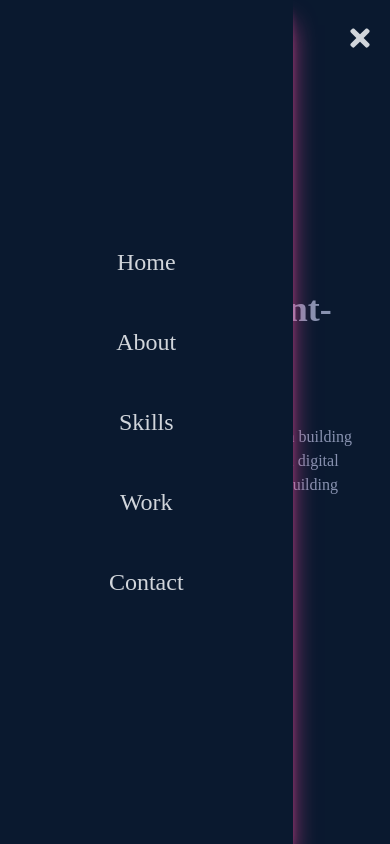
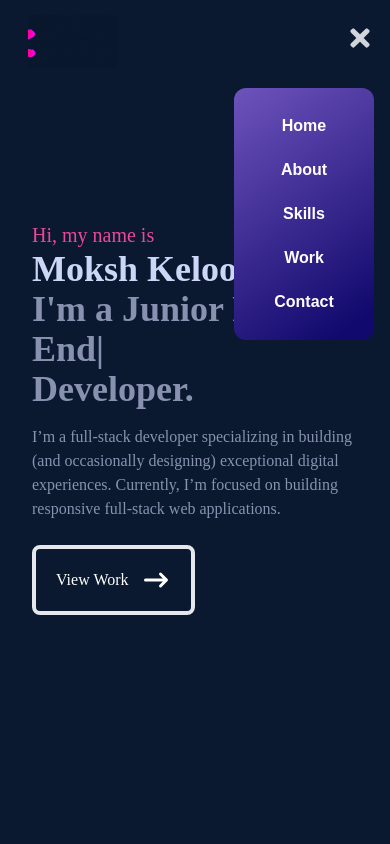
Before and after one commit to mkeloo/A-Portolio-Resume, a React (Create React App) app: page / in a window 390 px wide. Both pictures are taken after a click on the element 360 px from the left and 37 px from the top of the page. Shown: the top 844 px of the page. Built offline with nearby package versions, Linux system fonts and the light colour scheme; the HTML template or start-up script is replaced by a standard one.

Commit message:
Floating Div & Work cards media Query (sm)

```diff
--- a/package.json
+++ b/package.json
@@ -8,6 +8,7 @@
     "@testing-library/react": "^13.4.0",
     "@testing-library/user-event": "^13.5.0",
     "emailjs": "^4.0.1",
+    "framer-motion": "^7.3.6",
     "react": "^18.2.0",
     "react-dom": "^18.2.0",
     "react-icons": "^4.4.0",
--- a/public/index.html
+++ b/public/index.html
@@ -2,7 +2,7 @@
 <html lang="en">
   <head>
     <meta charset="utf-8" />
-    <link rel="icon" href="%PUBLIC_URL%/favicon.ico" />
+    <link rel="icon" href="/../src/assets/scrap2.gif" />
     <meta name="viewport" content="width=device-width, initial-scale=1" />
     <meta name="theme-color" content="#000000" />
     <meta
@@ -24,7 +24,7 @@
       work correctly both with client-side routing and a non-root public URL.
       Learn how to configure a non-root public URL by running `npm run build`.
     -->
-    <title>React App</title>
+    <title>Moksh Keloo | Jr. Front-End Developer</title>
   </head>
   <body>
     <noscript>You need to enable JavaScript to run this app.</noscript>
--- a/src/components/Navbar.jsx
+++ b/src/components/Navbar.jsx
@@ -43,7 +43,9 @@ const Navbar = () => {
 
   const [nav, setNav] = useState(false);
 
-  const toggleNav = () => setNav(!nav);
+  const toggleNav = () => {
+    setNav((prev) => !prev);
+  };
 
   return (
     <div className="fixed w-full h-[75px] flex justify-between items-center px-4 bg-[#0a192f] text-gray-300">
@@ -62,10 +64,6 @@ const Navbar = () => {
         {links.map((link) => {
           const { id, url, text } = link;
           return (
-            <li
-              key={id}
-              className="pb-3 link link-underline link-underline-black duration-500 hover:scale-110 hover:text-cyan-400"
-            >
             <Link
               to={url}
               smooth={true}
@@ -74,47 +72,53 @@ const Navbar = () => {
               exact="true"
               offset={-80}
             >
+              <li
+                key={id}
+                className="pb-3 link link-underline link-underline-black duration-500 hover:scale-110 hover:text-cyan-400"
+              >
                 {text}
+              </li>
             </Link>
-            </li>
           );
         })}
       </ul>
 
       {/* Hamburger Menu */}
       <div onClick={toggleNav} className="md:hidden z-10">
-        {!nav ? <FaBars size={28} /> : <FaTimes size={28} />}
+        {nav ? <FaTimes size={28} /> : <FaBars size={28} />}
       </div>
 
       {/* Mobile Menu */}
-      {/* Add Logo on top and socials in the bottom */}
-      <ul
-        className={
-          !nav
-            ? 'hidden'
-            : 'absolute top-0 left-0 w-[75%] z-100 shadow-pink-500 shadow-xl h-screen bg-[#0a192f] flex flex-col justify-center duration-500 ease-in-out items-center z-100'
-        }
+      {/* Floating Navbar Design */}
+      <div
+        className={`${
+          nav ? 'flex' : 'hidden'
+        } p-6 sm:hidden text-xl bg-black-gradient absolute top-20 right-0 mx-4 my-2 min-w-[140px] rounded-xl sidebar z-[100] `}
       >
-        {links.map((link) => {
-          const { id, url, text } = link;
-          return (
-            <li
-              key={id}
-              className="py-6 duration-500 hover:scale-105 hover:text-cyan-400 text-2xl link link-underline link-underline-black"
-            >
+        <ul className="list-non flex flex-col justify-end items-center flex-1">
+          {links.map(({ id, url, text }) => (
             <Link
               to={url}
               smooth={true}
               duration={500}
               spy={true}
               exact="true"
+              offset={-80}
             >
-                {text}
+              <li
+                key={id}
+                className={`font-poppins font-normal cursor-pointer text-[16px] ${
+                  id === links.length ? 'mr-0' : 'mb-4'
+                } text-white`}
+              >
+                <span className="link link-underline font-bold hover:text-cyan-500 pb-2 link-underline-black">
+                  <a href={url}>{text}</a>
+                </span>
+              </li>
             </Link>
-            </li>
-          );
-        })}
+          ))}
         </ul>
+      </div>
 
       {/* Social icons */}
       {/* Fixed Media Query for Medium devices */}
--- a/src/components/Skills.jsx
+++ b/src/components/Skills.jsx
@@ -82,10 +82,10 @@ const Skills = () => {
           {skills.map(({ id, name, img }) => (
             <div
               key={id}
-              className="shadow-md shadow-[#ff64ff] hover:scale-110 duration-500 rounded-2xl group hover:shadow-cyan-500 hover:shadow-xl "
+              className="shadow-md shadow-[#ff64ff] md:hover:scale-110 duration-500 rounded-2xl group hover:shadow-cyan-500 hover:shadow-xl "
             >
               <img
-                className="w-20 mx-auto group-hover:skew-x-3 duration-500 group-hover:rotate-6 group-hover:skew-y-6 group-hover:scale-110 "
+                className="w-20 mx-auto lg:group-hover:skew-x-3 duration-500 lg:group-hover:rotate-6 lg:group-hover:skew-y-6 lg:group-hover:scale-110 sm:duration-300"
                 src={img}
                 alt={name}
               />
--- a/src/components/Work.jsx
+++ b/src/components/Work.jsx
@@ -7,6 +7,7 @@ import Defi from '../assets/projects/Defi.png';
 import Dollartech from '../assets/projects/Dollartech.png';
 import Onn from '../assets/projects/Onn.png';
 import DataWarehouse from '../assets/projects/DataWarehouse.png';
+import { motion } from 'framer-motion';
 
 const Work = () => {
   const workList = [
@@ -33,7 +34,7 @@ const Work = () => {
       name: 'Light',
       img: Light,
       sub: 'A VR media app UI',
-      tech: 'React JS, Tailwind CSS, SCSS, CSS',
+      tech: 'React JS, Tailwind, SCSS',
       demo: 'https://vr-light.netlify.app',
       code: 'https://github.com/mkeloo/VR-Light',
     },
@@ -68,7 +69,7 @@ const Work = () => {
       id: 7,
       name: 'Data Warehouse',
       img: DataWarehouse,
-      sub: 'A Data Storage Solution app UI',
+      sub: 'A Data Solution UI',
       tech: 'React JS, Tailwind CSS',
       demo: 'https://data-warehouse-storage.netlify.app/',
       code: 'https://github.com/mkeloo/Storage-Data',
@@ -86,13 +87,13 @@ const Work = () => {
         </div>
 
         {/* Container */}
-        <div className="grid sm:grid-cols-2 md:grid-cols-2 gap-10 ">
+        <div className="grid sm:grid-cols-2 md:grid-cols-2 gap-10 p-2">
           {/* Grid Item */}
 
           {workList.map(({ id, name, img, sub, tech, demo, code }) => (
-            <div
+            <motion.div
               key={id}
-              className="relative flex items-center justify-center h-auto w-full shadow-xl shadow-pink-500 rounded-xl group hover:bg-gradient-to-r from-[#5651e5] to-[#709dff] mb-7 hover:scale-105 transition duration-300 ease-in-out hover:shadow-cyan-500"
+              className="relative flex items-center justify-center h-auto w-full shadow-xl shadow-pink-500 rounded-xl group hover:bg-gradient-to-r from-[#5651e5] to-[#709dff] mb-7 lg:hover:scale-105 transition duration-300 ease-in-out hover:shadow-cyan-500 "
             >
               <img
                 className="rounded-xl group-hover:opacity-10"
@@ -100,21 +101,25 @@ const Work = () => {
                 alt="/"
               />
               <div className="hidden group-hover:block absolute top-[50%] left-[50%] translate-x-[-50%] translate-y-[-50%] ">
-                <h3 className="text-2xl text-white text-center">{name}</h3>
-                <p className="text-lg text-gray-300">{sub}</p>
-                <p className="pb-4 pt-2 text-white text-center">{tech}</p>
+                <h3 className="lg:text-2xl text-white text-center sm:font-bold text-xl">
+                  {name}
+                </h3>
+                <p className="lg:text-lg text-gray-300 text-md">{sub}</p>
+                <p className="pb-4 pt-2 text-white text-center text-md">
+                  {tech}
+                </p>
                 <a href={demo} target="_blank" rel="noreferrer">
-                  <button className="text-center rounded-lg px-2 py-3 m-2 bg-white text-gray-700 font-bold text-lg  hover:rotate-6">
+                  <button className="text-center rounded-lg lg:px-2 lg:py-3 m-2 px-1 py-2 bg-white text-gray-700 text-md font-bold lg:text-lg  hover:rotate-6">
                     Demo <FaExternalLinkAlt className="inline" />
                   </button>
                 </a>
                 <a href={code} target="_blank" rel="noreferrer">
-                  <button className="text-center rounded-lg px-2 py-3 m-2 bg-white text-gray-700 font-bold text-lg  hover:rotate-6">
+                  <button className="text-center rounded-lg lg:px-2 lg:py-3 m-2 px-1 py-2 bg-white text-gray-700 font-bold lg:text-lg text-md hover:rotate-6">
                     Code <FaGithub className="inline" />
                   </button>
                 </a>
               </div>
-            </div>
+            </motion.div>
           ))}
         </div>
       </div>
--- a/src/index.css
+++ b/src/index.css
@@ -33,6 +33,79 @@
   ) !important;
 }
 
+.bg-blue-gradient {
+  background: linear-gradient(
+    157.81deg,
+    #def9fa -43.27%,
+    #bef3f5 -21.24%,
+    #9dedf0 12.19%,
+    #7de7eb 29.82%,
+    #5ce1e6 51.94%,
+    #33bbcf 90.29%
+  );
+}
+
+.bg-black-gradient {
+  background: linear-gradient(
+    144.39deg,
+    #e88c8c -278.56%,
+    #bd93ff -78.47%,
+    #11096d 91.61%
+  );
+}
+
+.bg-black-gradient-2 {
+  background: linear-gradient(
+    -168.39deg,
+    #ffffff -278.56%,
+    #6d6d6d -78.47%,
+    #11096d 91.61%
+  );
+}
+
+.bg-gray-gradient {
+  background: linear-gradient(
+    153.47deg,
+    rgba(255, 255, 255, 0) -341.94%,
+    #14101d 95.11%
+  );
+}
+
+.bg-discount-gradient {
+  background: linear-gradient(125.17deg, #272727 0%, #11101d 100%);
+}
+
+.box-shadow {
+  box-shadow: 0px 20px 100px -10px rgba(66, 71, 91, 0.1);
+}
+
+.sidebar {
+  -webkit-animation: slide-top 0.5s cubic-bezier(0.25, 0.46, 0.45, 0.94) both;
+  animation: slide-top 0.5s cubic-bezier(0.25, 0.46, 0.45, 0.94) both;
+}
+
+@-webkit-keyframes slide-top {
+  0% {
+    -webkit-transform: translateY(100px);
+    transform: translateY(100px);
+  }
+  100% {
+    -webkit-transform: translateY(0);
+    transform: translateY(0);
+  }
+}
+
+@keyframes slide-top {
+  0% {
+    -webkit-transform: translateY(100px);
+    transform: translateY(100px);
+  }
+  100% {
+    -webkit-transform: translateY(0);
+    transform: translateY(0);
+  }
+}
+
 /* Underline Styles */
 /* link link-underline link-underline-black */
 .link-underline {
```
Also changed, not shown: 1 other file (tests, documents, lock files or other folders). Lines whose indentation alone changed are shown as unchanged.
